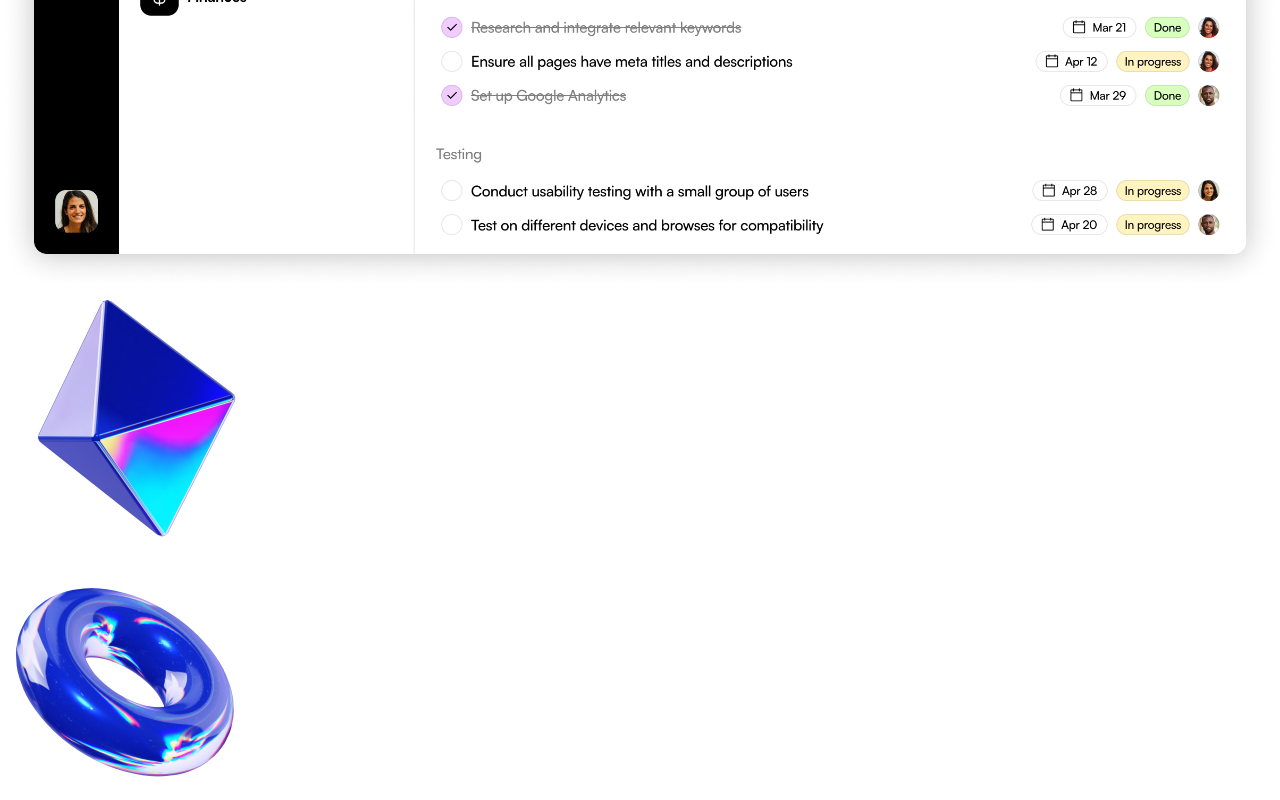
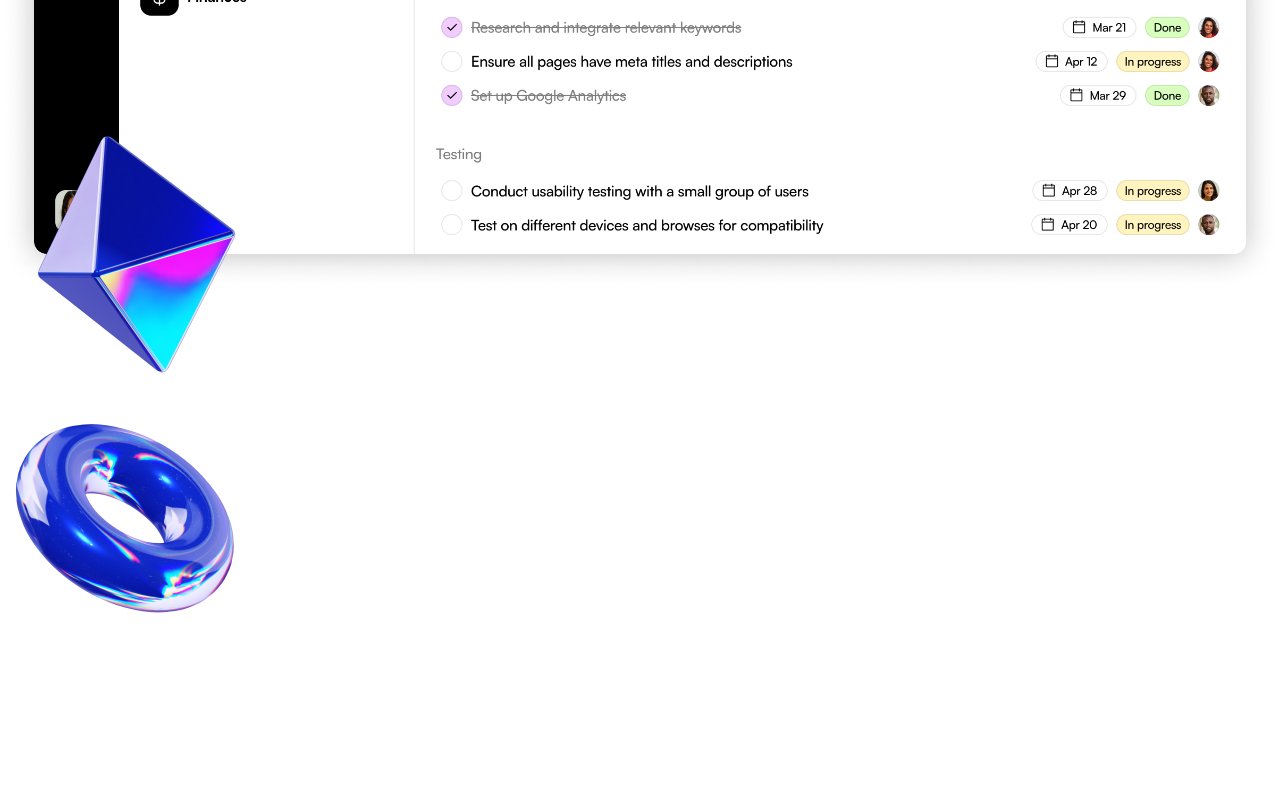
Before and after one commit to devcarolinealmeida/landingpage-nextjs, a Next.js app: page / in a window 1280 px wide. Shown: the part 5980-6780 px from the top of the page. Built offline with nearby package versions, Linux system fonts and the light colour scheme.

Commit message:
ADD: parallax to productShowCase

```diff
--- a/src/sections/ProductShowcase.tsx
+++ b/src/sections/ProductShowcase.tsx
@@ -1,11 +1,22 @@
+"use client";
 import productImage from "@/assets/product-image.png";
 import piramidImage from "@/assets/pyramid.png";
-import tubeImage from '@/assets/tube.png';
+import tubeImage from "@/assets/tube.png";
 import Image from "next/image";
+import { motion, useScroll, useTransform } from "framer-motion";
+import { useRef } from "react";
 
 export const ProductShowcase = () => {
+  const sectionRef = useRef(null);
+  const { scrollYProgress } = useScroll({
+    target: sectionRef,
+    offset: ["start end", "end start"],
+  });
+  const translateY = useTransform(scrollYProgress, [0, 1], [250, -250]);
   return (
-    <section className="bg-grafient-to-b from-[#FFFFFF] to-[#D2DCFF] py-24 overflow-x-clip">
+    <section
+      ref={sectionRef}
+      className="bg-grafient-to-b from-[#FFFFFF] to-[#D2DCFF] py-24 overflow-x-clip">
       <div className="container">
         <div className="section-heading">
           <div className="flex justify-center">
@@ -22,16 +33,23 @@
         </div>
         <div className="relative">
           <Image src={productImage} className="mt-10" alt="Product Image" />
-          <Image
-            src={piramidImage}
+          <motion.img
+            style={{
+              translateY: translateY,
+            }}
+            src={piramidImage.src}
             height={262}
             width={262}
             className="absolute hidden md:block -right-36 -top-32"
             alt="Piramid Image"
           />
-          <Image
-            src={tubeImage}
+          <motion.img
+            style={{
+              translateY: translateY,
+            }}
+            src={tubeImage.src}
             height={248}
+            width={248}
             className="absolute hidden md:block bottom-24 -left-36"
             alt="Tube Image"
           />
```
